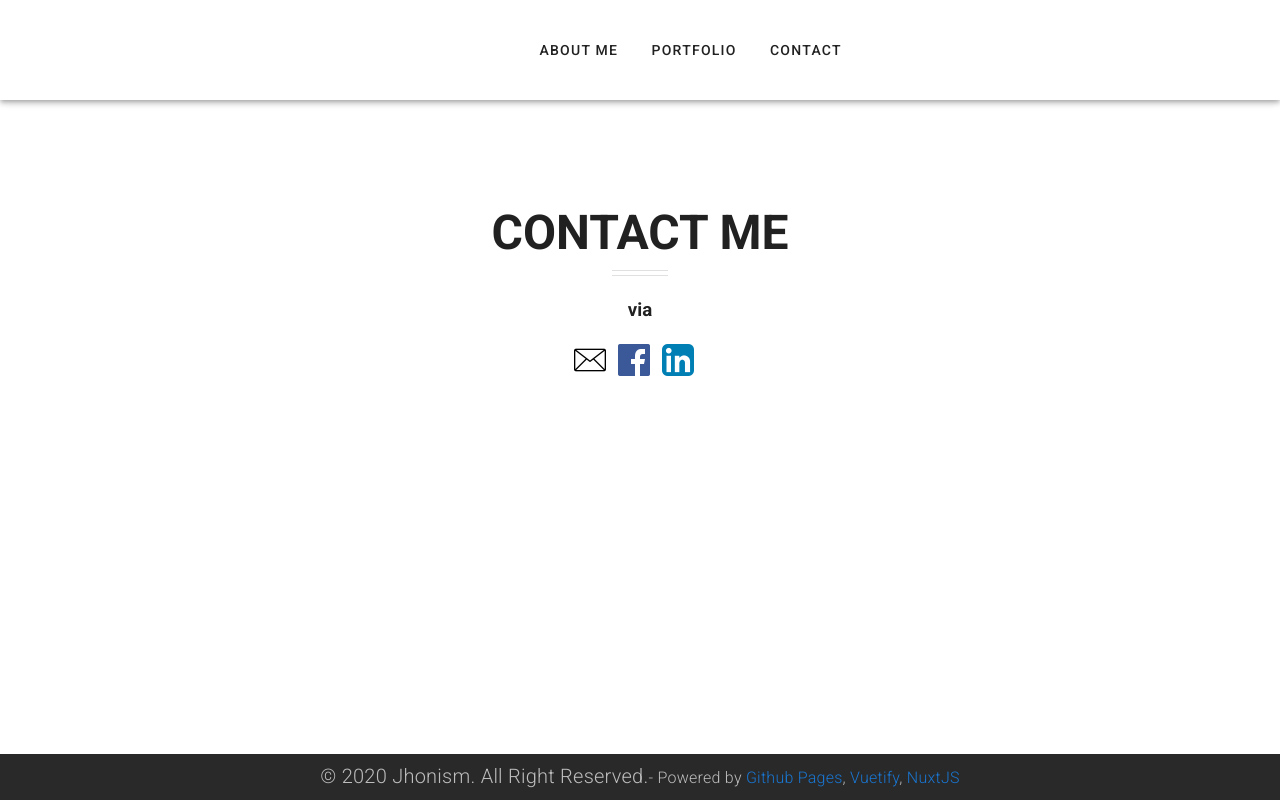
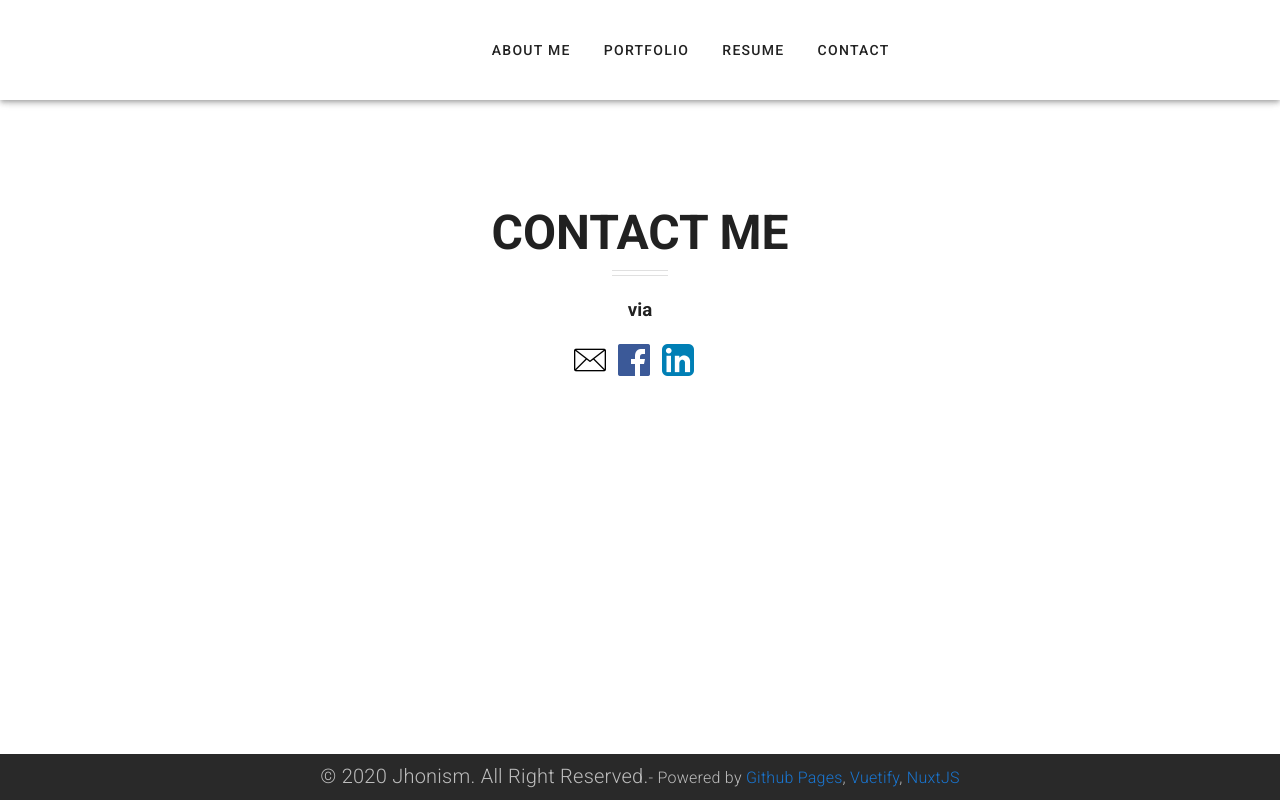
Before and after one commit to ismaeljhon/ismaeljhon.github.io, a Nuxt app: page /about in a window 1280 px wide. Built offline with nearby package versions, Linux system fonts and the light colour scheme.

Commit message:
add resume

```diff
--- a/layouts/default.vue
+++ b/layouts/default.vue
@@ -14,6 +14,7 @@
         <NuxtLink to="/portfolio">
           <v-btn text>Portfolio</v-btn>
         </NuxtLink>
+        <v-btn href="/ismael-resume.pdf" target="_blank" text>Resume</v-btn>
         <v-btn text @click.prevent="$vuetify.goTo('#contact')">Contact</v-btn>
         <v-spacer></v-spacer>
       </v-app-bar>
```
Also changed, not shown: 1 other file (tests, documents, lock files or other folders).
